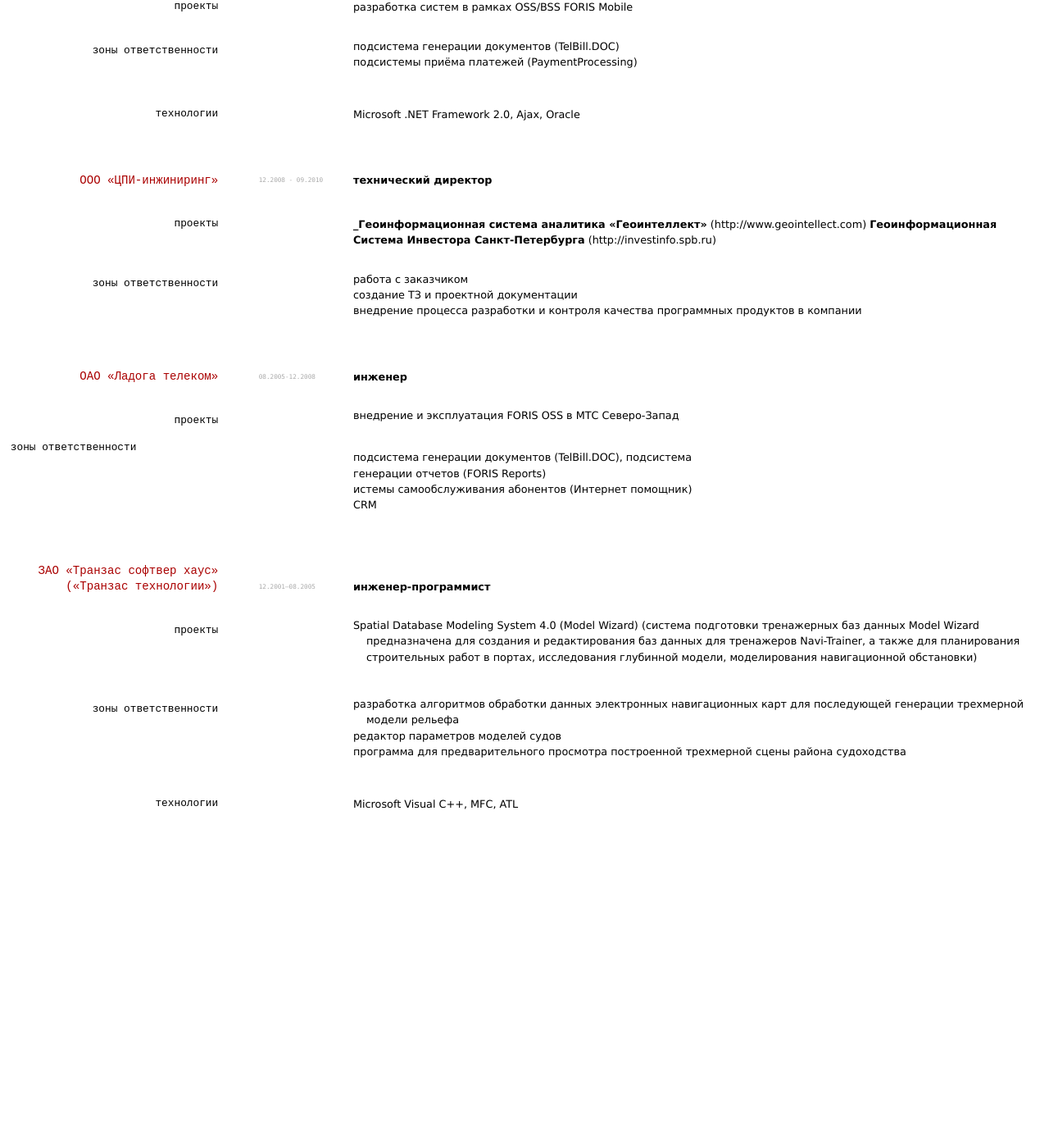
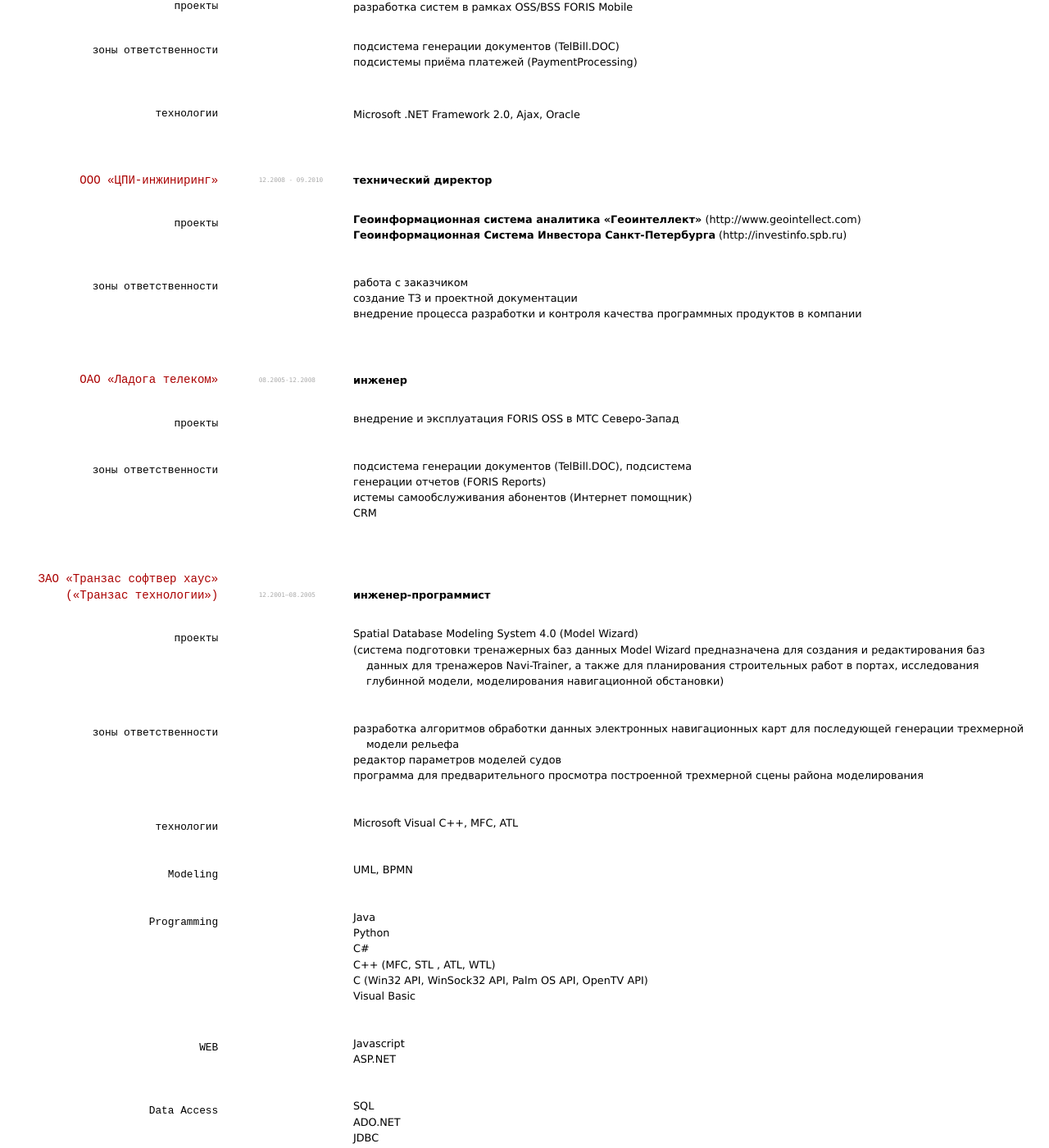
Before and after one commit to mrpopoff/mrpopoff.github.io, a Jekyll site: the page built from index.md, in a window 1280 px wide and 1400 px high, scrolled down 1096 px. Shown: the whole window at 82% size. Built offline with Jekyll 4.4.1, drawn with Linux system fonts in a browser that asks for light colours; before the commit the page ends 2095 px from its top, so only the background shows below that; some of the changed text lies outside the part shown.

Commit message:
Update index.md

```diff
--- a/index.md
+++ b/index.md
@@ -80,8 +80,8 @@ Microsoft .NET Framework 2.0, Ajax, Oracle
 __технический директор__
 
 ### проекты
-___Геоинформационная система аналитика «Геоинтеллект»__ (http://www.geointellect.com)
-__Геоинформационная Система Инвестора Санкт-Петербурга__ (http://investinfo.spb.ru)
+- __Геоинформационная система аналитика «Геоинтеллект»__ (http://www.geointellect.com)
+- __Геоинформационная Система Инвестора Санкт-Петербурга__ (http://investinfo.spb.ru)
 
 ### зоны ответственности
 - работа с заказчиком
@@ -96,7 +96,7 @@ __инженер__
 ### проекты
 - внедрение и эксплуатация FORIS OSS в МТС Северо-Запад
 
-#### зоны ответственности
+### зоны ответственности
 - подсистема генерации документов (TelBill.DOC), подсистема
 - генерации отчетов (FORIS Reports)
 - истемы самообслуживания абонентов (Интернет помощник)
@@ -108,15 +108,44 @@ __инженер-программист__
 
 ### проекты
 - Spatial Database Modeling System 4.0 (Model Wizard)
-(система подготовки тренажерных баз данных Model Wizard предназначена для создания и редактирования баз данных для тренажеров Navi-Trainer, а также для планирования строительных работ в портах, исследования глубинной модели, моделирования навигационной обстановки)
+- (система подготовки тренажерных баз данных Model Wizard предназначена для создания и редактирования баз данных для тренажеров Navi-Trainer, а также для планирования строительных работ в портах, исследования глубинной модели, моделирования навигационной обстановки)
 
 ### зоны ответственности
 - разработка алгоритмов обработки данных электронных навигационных карт для последующей генерации трехмерной модели рельефа
 - редактор параметров моделей судов
-- программа для предварительного просмотра построенной трехмерной сцены района судоходства
+- программа для предварительного просмотра построенной трехмерной сцены района моделирования
 
 ### технологии
-Microsoft Visual C++, MFC, ATL
+- Microsoft Visual C++, MFC, ATL
+
+### Modeling
+- UML, BPMN
+
+### Programming
+- Java
+- Python
+- С#
+- C++ (MFC, STL , ATL, WTL)
+- C (Win32 API, WinSock32 API, Palm OS API, OpenTV API)
+- Visual Basic
+
+### WEB
+- Javascript
+- ASP.NET
+
+### Data Access
+- SQL
+- ADO.NET
+- JDBC
+
+### Методологии
+- Agile (SCRUM)
+- OOA&D
+- RUP
+- SOA
+
+### OS
+Linix, Windows
 
 <!-- ### Footer
 Last updated: 2019.20.11 -->
```
